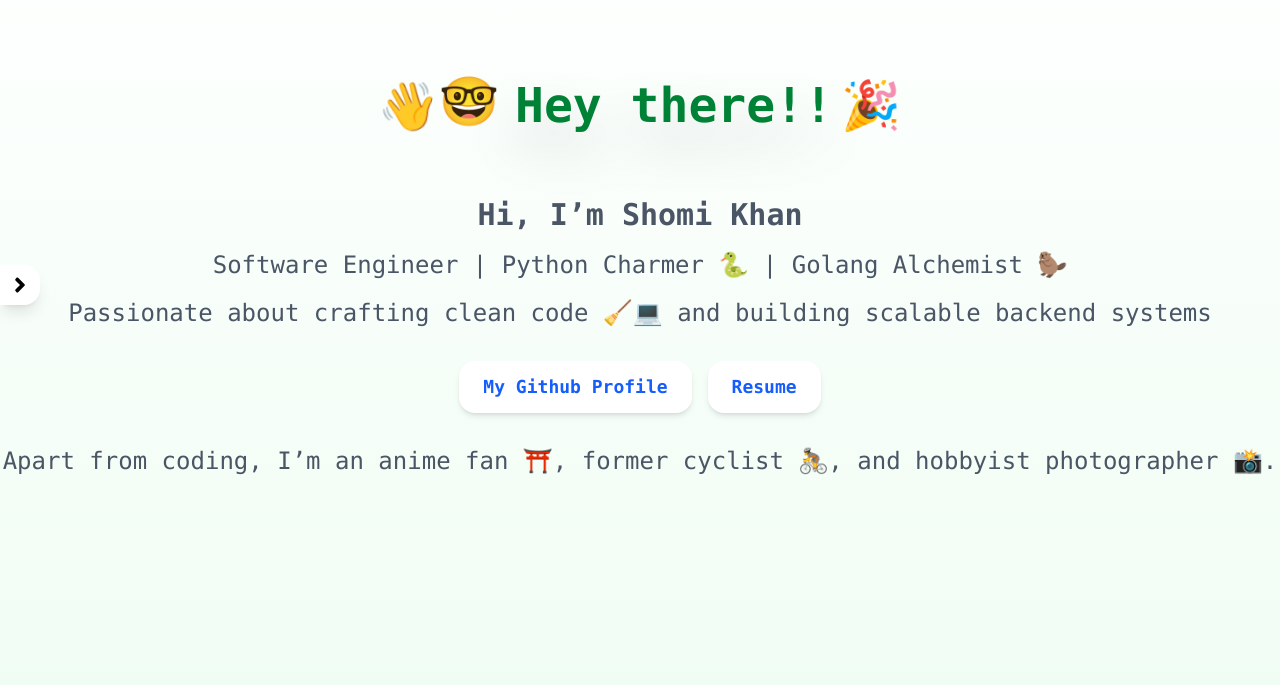
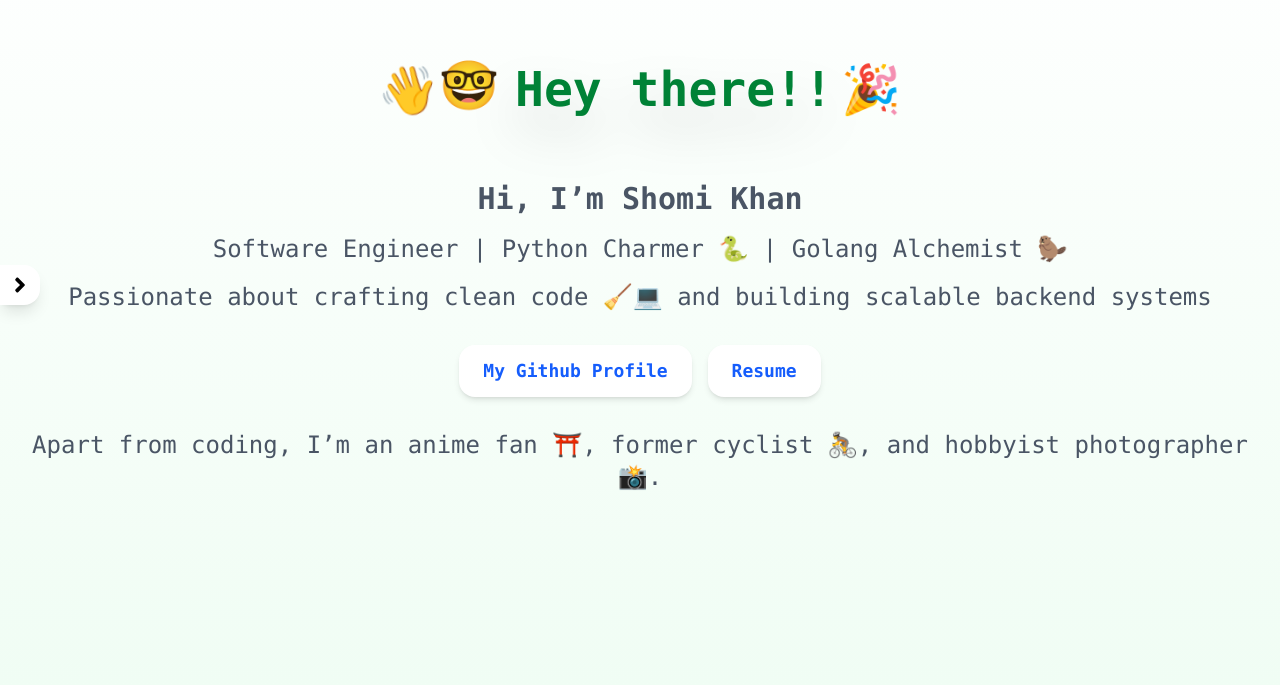
Before and after one commit to nahK994/nahK994.github.io, a Next.js app: page / in a window 1280 px wide. Shown: the part 115-800 px from the top of the page. Built offline with nearby package versions, Linux system fonts and the light colour scheme.

Commit message:
update hero section

```diff
--- a/app/components/sections/Hero.tsx
+++ b/app/components/sections/Hero.tsx
@@ -4,8 +4,8 @@ export default function Hero({hero, githubUrl, sectionId, bgColor, baseCSS}: {he
     const btnStyle = "text-blue-600 bg-white rounded-2xl text-lg font-semibold px-6 py-3 shadow-md hover:shadow-lg hover:bg-gray-100 transition-all duration-300";
 
     return <section id={sectionId} className={`${baseCSS} ${bgColor}`}>
-        <div className="text-center flex flex-col items-center animate-fadeIn fadeIn px-4 sm:px-0">
-            <div className="text-3xl md:text-5xl font-bold flex justify-center items-center mb-16">
+        <div className="text-center flex flex-col items-center animate-fadeIn fadeIn md:px-4 px-0">
+            <div className="text-3xl md:text-5xl font-bold flex flex-wrap justify-center items-center my-8 md:mb-16 md:mt-0">
                 <span className="animate-wave">👋</span>
                 <span className="mb-2 mr-4">🤓</span>
                 <span className="text-green-700 drop-shadow-2xl mr-2">Hey there!!</span>
```
